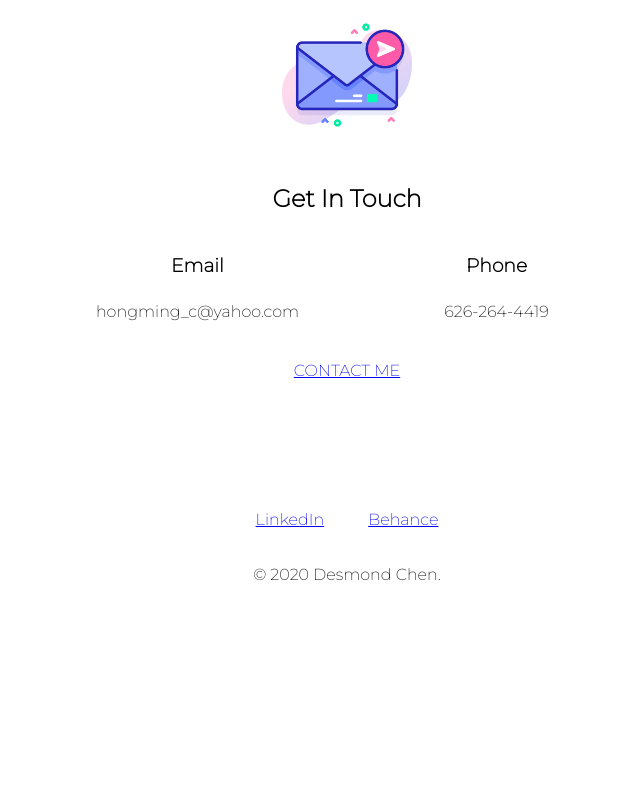
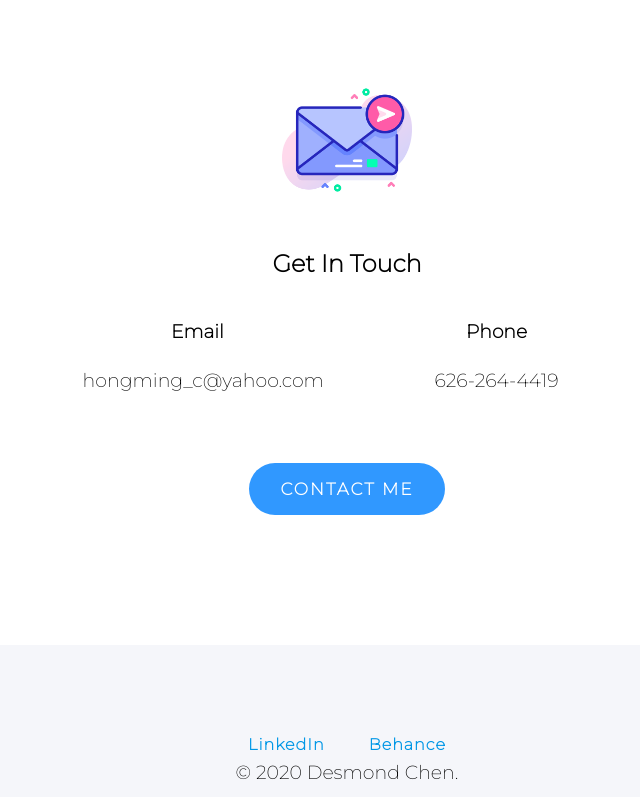
Before and after one commit to bluewister/My-Site, a plain HTML site: page index.html in a window 1280 px wide. Shown: the part 2000-2797 px from the top of the page, without its empty margins (293-933 px from the left). Before the commit the page ends 2721 px from the top, so only its background shows below. Drawn offline with Linux system fonts and the light colour scheme.

Commit message:
Update styles.css

```diff
--- a/css/styles.css
+++ b/css/styles.css
@@ -7,6 +7,7 @@
 
   h1{
     margin-top: 0;
+    font-size: 40px;
   }
 
   hr{
@@ -16,10 +17,12 @@
   }
 
   p{
+    font-size: 19px;
     margin: 0 auto;
     width: 50%;
     line-height: 2;
   }
+
 
 
 /***Class Selections***/
@@ -37,7 +40,8 @@
   }
 
   .bottom-container{
-    margin-bottom: 130px;
+    background-color: #f5f6fa;
+    padding: 90px;
   }
 
   .people{
@@ -69,12 +73,13 @@
     height: 230px;
     margin-left: auto;
     margin-right: auto;
+    padding-right: 15px;
   }
 
   .contact-table{
     margin-left: auto;
     margin-right: auto;
-    margin-bottom: 30px;
+    margin-bottom: 60px;
     width: 600px;
   }
 
@@ -86,8 +91,47 @@
 
   .footer-link{
     margin: 20px;
+    color: #0097e6;
+    font-family: 'Montserrat', sans-serif;
+    text-decoration: none;
+    font-weight: bold;
+    letter-spacing: 1px;
+    font-size: 16px;
   }
 
-  .signature{
+  .footer-link:hover{
+    color: #25CCF7;
+    font-size: 16px;
+  }
+
+  .copyright{
     margin-top: 30px;
   }
+
+  .copyright-p{
+    font-size: 12px;
+  }
+
+
+/***Contact Me Button***/
+
+  .btn {
+  	background-color:#3098ff;
+  	border-radius:30px;
+  	display:inline-block;
+  	cursor:pointer;
+  	color:#ffffff;
+  	font-family: 'Montserrat', sans-serif;
+  	font-size:17px;
+    font-weight: bold;
+  	padding:16px 31px;
+  	text-decoration:none;
+    letter-spacing: 2px;
+  }
+  .btn:hover {
+  	background-color:#4cb7ff;
+  }
+  .btn:active {
+  	position:relative;
+  	top:1px;
+  }
```
